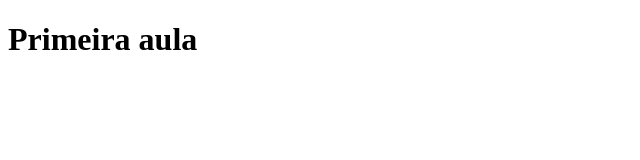
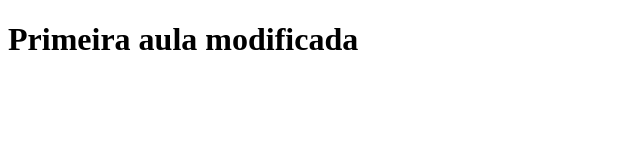
Before and after one commit to Yago-sales/aula1, a plain HTML site: page aula1/index.html in a window 1280 px wide. Shown: the whole page, without its empty margins (0-640 px from the left). Drawn offline with Linux system fonts and the light colour scheme.

Commit message:
adicionando mais uma parte de texto

```diff
--- a/aula1/index.html
+++ b/aula1/index.html
@@ -9,7 +9,7 @@
 </head>
 
 <body>
-  <h1>Primeira aula</h1>
+  <h1>Primeira aula modificada</h1>
 </body>
 
 </html>
```
